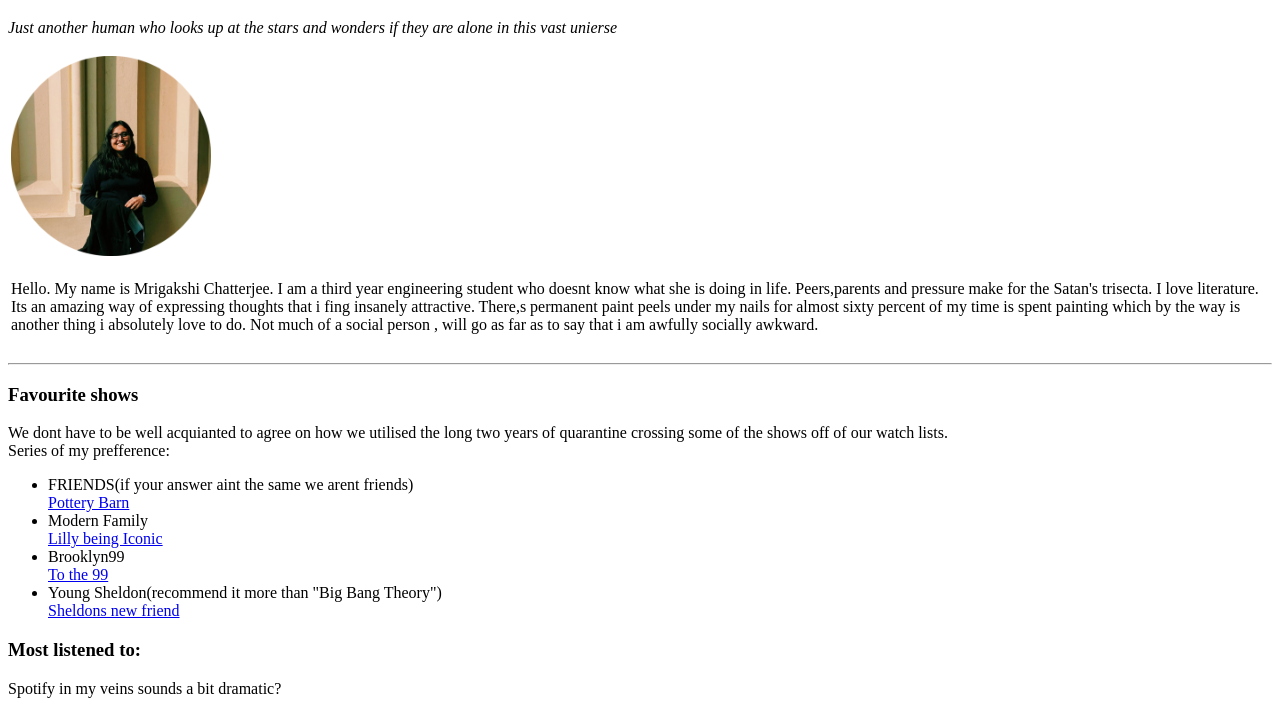
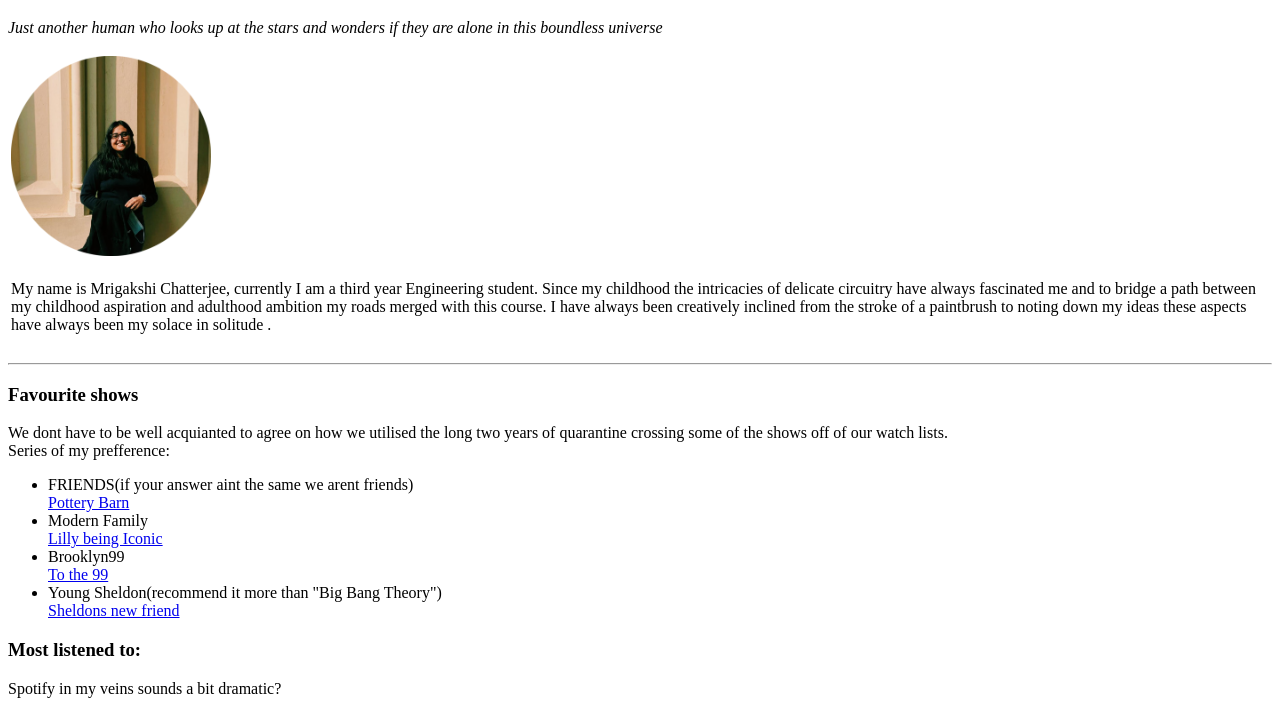
Before and after one commit to Mrigakshi-Chatterjee/ME, a plain HTML site: page index.html in a window 1280 px wide. Shown: the part 61-772 px from the top of the page. Drawn offline with Linux system fonts and the light colour scheme.

Commit message:
update index.html

```diff
--- a/index.html
+++ b/index.html
@@ -9,7 +9,7 @@
 
   <h1> Mrigakshi Chatterjee </h1>
   <p>
-    <i> Just another human who looks up at the stars and wonders if they are alone in this vast unierse</i>
+    <i> Just another human who looks up at the stars and wonders if they are alone in this boundless universe</i>
   </p>
   <table>
 
@@ -20,9 +20,7 @@
     </tr>
     <td>
       <p>
-        Hello. My name is Mrigakshi Chatterjee. I am a third year engineering student who doesnt know what she is doing in life. Peers,parents and pressure make for the Satan's trisecta.
-        I love literature. Its an amazing way of expressing thoughts that i fing insanely attractive. There,s permanent paint peels under my nails for almost sixty percent of my time is spent
-        painting which by the way is another thing i absolutely love to do. Not much of a social person , will go as far as to say that i am awfully socially awkward.
+       My name is Mrigakshi Chatterjee, currently I am a third year Engineering student. Since my childhood the intricacies of delicate circuitry have always fascinated me and to bridge a path between my childhood aspiration and adulthood ambition my roads merged with this course. I have always been creatively inclined from the stroke of a paintbrush to noting down my ideas these aspects have always been my solace in solitude .
       </p>
     </td>
     <tr>
```
